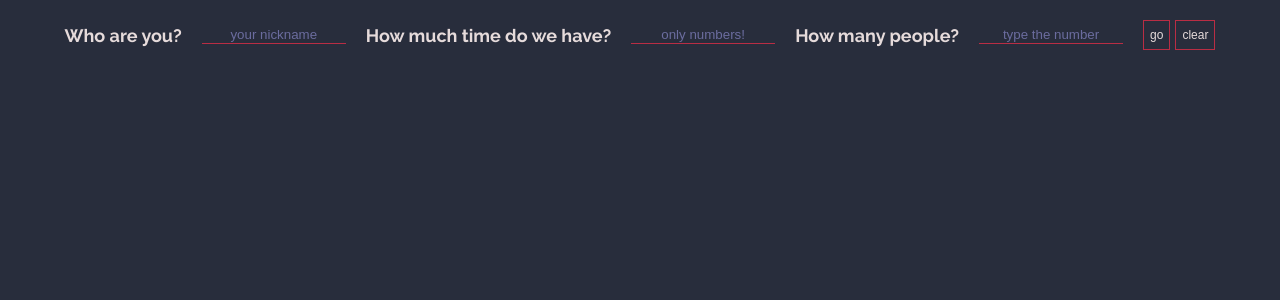
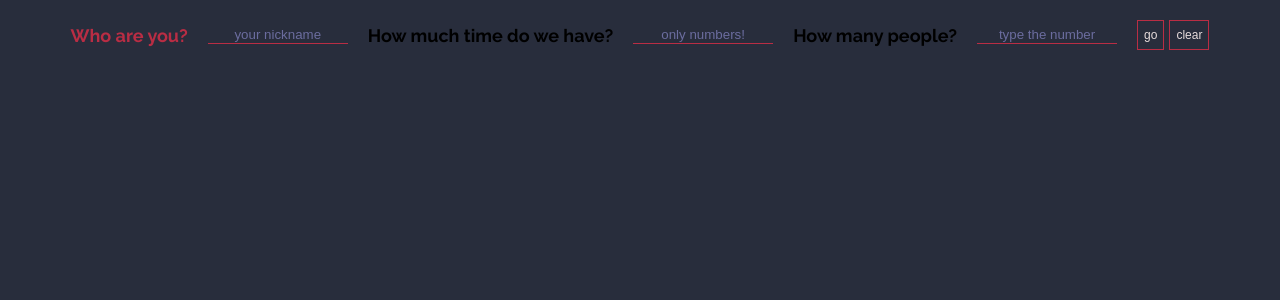
Before and after one commit to nicolaskimm/BGGAppReact, a React (Create React App) app: page / in a window 1280 px wide. Shown: the top 300 px of the page. Built offline with nearby package versions, Linux system fonts and the light colour scheme.

Commit message:
create GlobalStyle && MainTheme

```diff
--- a/package.json
+++ b/package.json
@@ -3,6 +3,7 @@
   "version": "0.1.0",
   "private": true,
   "dependencies": {
+    "eslint": "^5.16.0",
     "prop-types": "^15.7.2",
     "react": "^16.8.6",
     "react-dom": "^16.8.6",
@@ -28,7 +29,6 @@
   ],
   "devDependencies": {
     "babel-eslint": "^10.0.1",
-    "eslint": "^5.3.0",
     "eslint-config-airbnb": "^17.1.0",
     "eslint-config-prettier": "^4.3.0",
     "eslint-plugin-import": "^2.14.0",
@@ -44,7 +44,7 @@
     }
   },
   "lint-staged": {
-    "*.js": [
+    "src/*.js": [
       "prettier --config .prettierrc --write",
       "eslint --fix",
       "git add"
--- a/src/App.js
+++ b/src/App.js
@@ -1,7 +1,13 @@
 import React from 'react';
 import './App.css';
+import styled from 'styled-components';
 import swal from 'sweetalert';
 import GameCollection from 'Components/GameCollection/GameCollection';
+import GlobalStyle from 'theme/GlobalStyle';
+
+const StyledHeading = styled.h1`
+  color: ${({ theme }) => theme.color.pink};
+`;
 
 class App extends React.Component {
   constructor(props) {
@@ -175,8 +181,9 @@ class App extends React.Component {
   render() {
     return (
       <div className="app">
+        <GlobalStyle />
         <div className="inputs">
-          <h1> Who are you? </h1>
+          <StyledHeading> Who are you? </StyledHeading>
           <input
             className="inputs_nick"
             placeholder="your nickname"
--- /dev/null
+++ b/src/atoms/InputHeader/InputHeader.js
@@ -0,0 +1 @@
+import styled from 'styled-components';
--- a/src/index.js
+++ b/src/index.js
@@ -1,12 +1,13 @@
 import React from 'react';
 import ReactDOM from 'react-dom';
-import './index.css';
+import { theme } from 'theme/MainTheme';
+import { ThemeProvider } from 'styled-components';
+
 import App from './App';
-import * as serviceWorker from './serviceWorker';
 
-ReactDOM.render(<App />, document.getElementById('root'));
-
-// If you want your app to work offline and load faster, you can change
-// unregister() to register() below. Note this comes with some pitfalls.
-// Learn more about service workers: http://bit.ly/CRA-PWA
-serviceWorker.unregister();
+ReactDOM.render(
+  <ThemeProvider theme={theme}>
+    <App />
+  </ThemeProvider>,
+  document.getElementById('root'),
+);
--- a/src/index.scss
+++ /dev/null
@@ -1,15 +0,0 @@
-@import url('https://fonts.googleapis.com/css?family=Raleway:400,700');
-
-$primarFont: 'Raleway';
-$backColor: hsla(225, 50%, 9%, 0.877);
-$basicWhite: hsl(0, 18%, 88%);
-$pinkyColor: hsl(350, 61%, 45%);
-
-body {
-    display: flex;
-    flex-direction: column;
-    align-items: center;
-    font-family: $primarFont;
-    background-color: $backColor;
-    color: $basicWhite;
-}
--- /dev/null
+++ b/src/theme/GlobalStyle.js
@@ -0,0 +1,21 @@
+import { createGlobalStyle } from 'styled-components';
+
+const GlobalStyle = createGlobalStyle`
+    @import url('https://fonts.googleapis.com/css?family=Raleway:400,700');
+
+    *, *::before, *::after {
+        box-sizing: border-box;
+        -webkit-font-smoothing: antialiased;
+        -moz-osx-font-smoothing: grayscale;
+    }
+
+    body {
+        margin: 0;
+        padding: 0;
+        font-family: 'Raleway', sans-serif;
+        background-color: hsla(225, 50%, 9%, 0.877);
+
+    }
+`;
+
+export default GlobalStyle;
--- /dev/null
+++ b/src/theme/MainTheme.js
@@ -0,0 +1,20 @@
+export const theme = {
+  color: {
+    white: 'hsl(0, 17%, 88%)',
+    lilac: 'hsla(240, 36%, 65%, 0.718)',
+    navyBlue: 'hsla(225, 50%, 9%, 0.877)',
+    pink: 'hsl(350, 61%, 45%)',
+  },
+  width: {
+    xxl: '1586px',
+    xl: '1101px',
+    l: '899px',
+    m: '699px',
+    s: '599px',
+    xs: '509px',
+  },
+  fontWeight: {
+    regular: '400',
+    bold: '700',
+  },
+};
```
Also changed, not shown: 4 other files (tests, documents, lock files or other folders).
